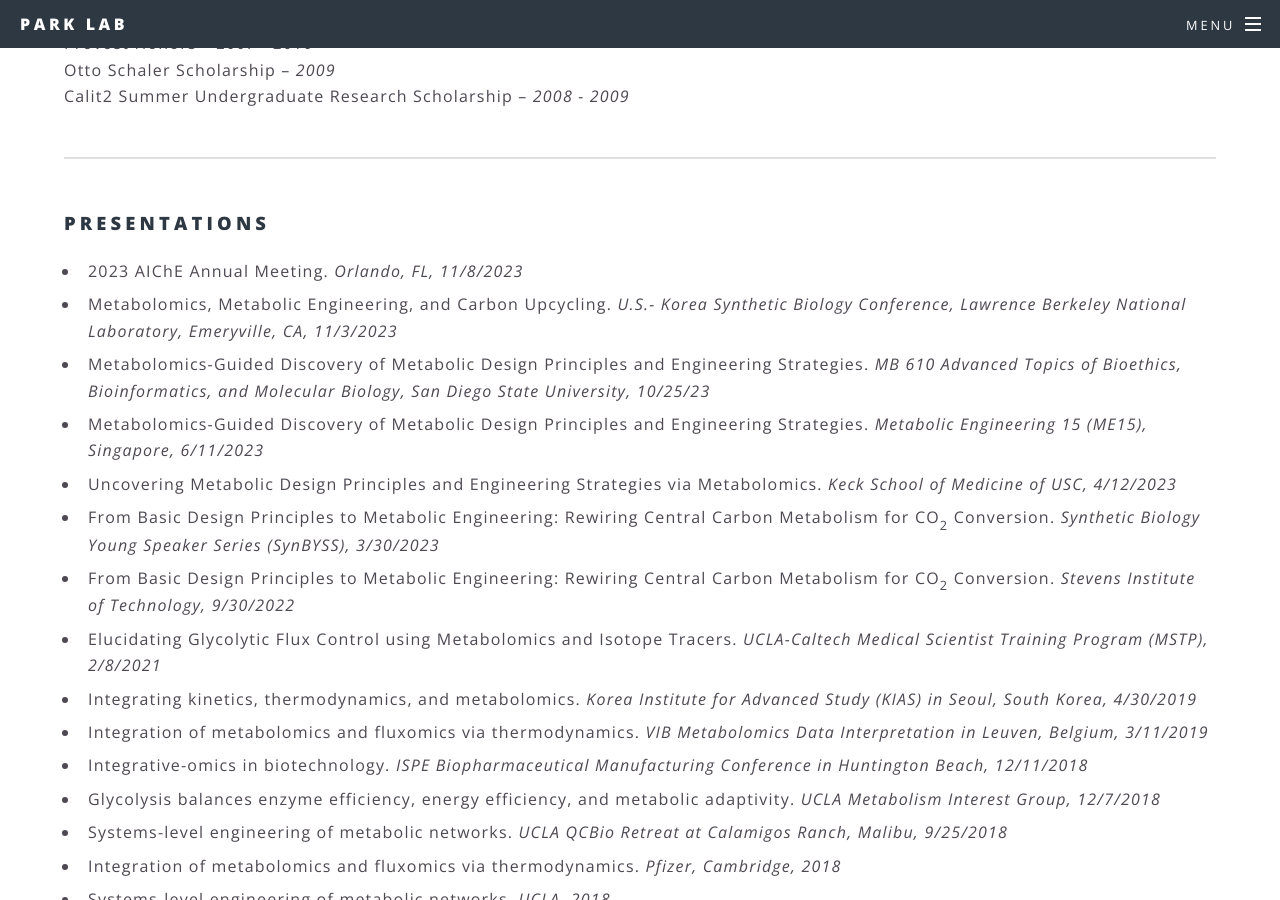
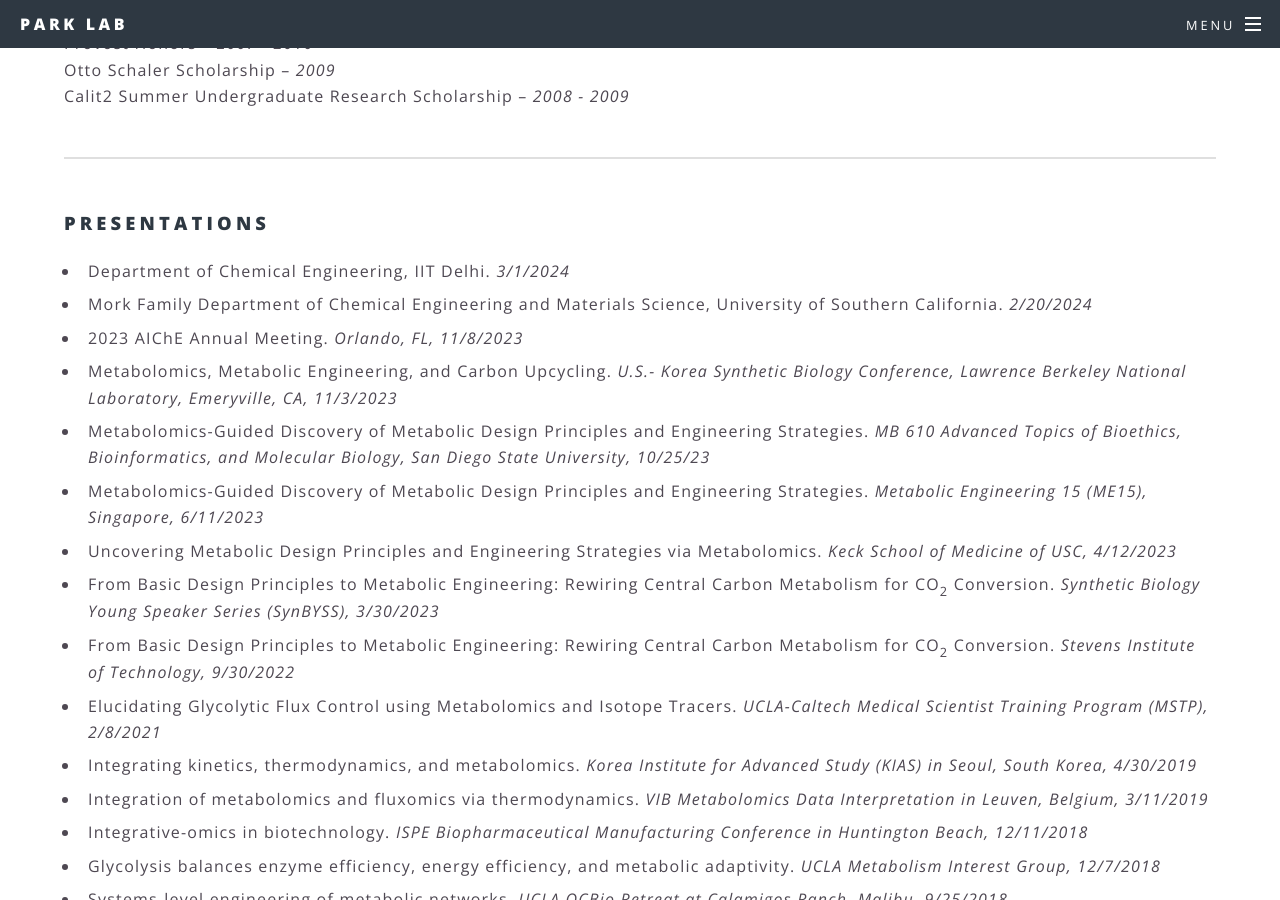
Before and after one commit to jopark/jopark.github.io, a Jekyll site: the page built from biography.html, in a window 1280 px wide and 900 px high, scrolled down 3831 px. Built offline with Jekyll 4.4.1, drawn with Linux system fonts in a browser that asks for light colours.

Commit message:
update bio and pub

```diff
--- a/biography.html
+++ b/biography.html
@@ -129,6 +129,8 @@
 		<p>
 		<h3>Presentations</h3>
 		<ul class="ul1">
+		<li>Department of Chemical Engineering, IIT Delhi. <i>3/1/2024</i></li>
+		<li>Mork Family Department of Chemical Engineering and Materials Science, University of Southern California. <i>2/20/2024</i></li>
 		<li>2023 AIChE Annual Meeting. <i>Orlando, FL, 11/8/2023</i></li>
 		<li>Metabolomics, Metabolic Engineering, and Carbon Upcycling. <i>U.S.- Korea Synthetic Biology Conference, Lawrence Berkeley National Laboratory, Emeryville, CA, 11/3/2023</i></li>
 		<li>Metabolomics-Guided Discovery of Metabolic Design Principles and Engineering Strategies. <i>MB 610 Advanced Topics of Bioethics, Bioinformatics, and Molecular Biology, San Diego State University, 10/25/23</i></li>
--- a/publications.html
+++ b/publications.html
@@ -4,6 +4,7 @@
 ---
 
 <ol reversed class="ul2">
+<li>Law, R. C., Nurwono, G., Park, J. O.  <a href="https://doi.org/10.1038/s41589-023-01395-2">A parallel glycolysis provides a selective advantage through rapid growth acceleration.</a> <i>Nature Chemical Biology</i> 20(3),314-322 (2024) doi: 10.1038/s41589-023-01395-2</li>
 <li>Lee, S. E., Park, S., Yi, S., Choi, N. R., Lim, M. A., Chang, J. W., Won, H.-R., Kim, J. R., Ko, H. M., Chung, E.-J., Park, Y. J., Cho, S. W., Yu, H. W., Choi, J. Y., Yeo, M.-K., Yi, B., Yi, K., Lim, J., Koh, J.-Y., Lee, M. J., Heo, J. Y., Yoon, S. J., Kwon, S. W., Park, J.-L., Chu, I. S., Kim, J. M., Kim, S.-Y., Shan, Y., Liu, L., Hong, S.-A., Choi, D. W., Park, J. O., Ju, Y. S., Shong, M., Kim, S.-K., Koo, B. S., Kang, Y. E.  <a href="https://www.nature.com/articles/s41467-024-45366-0">Unraveling the role of the mitochondrial one-carbon pathway in undifferentiated thyroid cancer by multi-omics analyses.</a> <i>Nature Communications</i> 15:1163 (2024) doi: 10.1038/s41467-024-45366-0</li>
 <li>Perez-Ramirez, C. A., Nakano, H., Law, R. C., Matulionis, N., Thompson, J., Pfeiffer, A., Park, J. O., Nakano, A., Christofk, H. R.  <a href="https://authors.elsevier.com/sd/article/S0092-8674(23)01228-X">Atlas of fetal metabolism during mid-to-late gestation and diabetic pregnancy.</a> <i>Cell</i> 187,204-215 (2024) doi: 10.1016/j.cell.2023.11.011</li>
 <li>Lakhani, A., Kang, D. H., Kang, Y. E., Park, J. O.  <a href="https://doi.org/10.3803/EnM.2023.1814">Toward systems-level metabolic analysis in endocrine disorders and cancer.</a> <i>Endocrinology and Metabolism</i> 38(6),619-630 (2023) doi: 10.3803/EnM.2023.1814</li>
@@ -11,7 +12,7 @@
 <li>Xie, Y., Erşan, S., Guan, X., Wang, J., Sha, J., Xu, S., Wohlschlegel, J. A., Park, J. O., Liu, C.  <a href="https://doi.org/10.1073/pnas.2308373120">Unexpected metabolic rewiring of CO<sub>2</sub> fixation in H<sub>2</sub>-mediated materials–biology hybrids.</a> <i>Proceedings of the National Academy of Sciences</i> 120(42),e2308373120 (2023) doi: 10.1073/pnas.2308373120</li>
 <li>Park, J. O., Nielsen, D. R.  <a href="https://doi.org/10.1016/j.copbio.2023.103006">Editorial overview: Energy biotechnology as an integral solution to global challenges.</a> <i>Current Opinion in Biotechnology</i> 84,103006 (2023) doi: 10.1016/j.copbio.2023.103006</li>
 <li>Nurwono, G., O’Keeffe, S., Liu, N., Park, J. O.  <a href="https://www.sciencedirect.com/science/article/pii/S0958166923000939">Sustainable metabolic engineering requires a perfect trifecta.</a> <i>Current Opinion in Biotechnology</i> 83,102983 (2023) doi: 10.1016/j.copbio.2023.102983</li>
-<li>Law, R. C., Nurwono, G., Park, J. O.  <a href="https://doi.org/10.1038/s41589-023-01395-2">A parallel glycolysis provides a selective advantage through rapid growth acceleration.</a> <i>Nature Chemical Biology</i> (2023) doi: 10.1038/s41589-023-01395-2</li>
+<!-- <li>Law, R. C., Nurwono, G., Park, J. O.  <a href="https://doi.org/10.1038/s41589-023-01395-2">A parallel glycolysis provides a selective advantage through rapid growth acceleration.</a> <i>Nature Chemical Biology</i> (2023) doi: 10.1038/s41589-023-01395-2</li> -->
 <li>Bailleul, J., Ruan, Y., Abdulrahman, L., Scott, A. J., Yazal, T., Sung, D., Park, K., Hoang, H., Nathaniel, J., Chu, F., Palomera, D., Sehgal, A., Tsang, J. E., Nathanson, D. A., Xu, S., Park, J. O., ten Hoeve, J., Bhat, K., Qi, N., Kornblum, H. I., Schaue, D., McBride, W. H., Lyssiotis, C. A., Wahl, D. R., Vlashi, E.  <a href="https://doi.org/10.1093/neuonc/noad103">M2 isoform of pyruvate kinase rewires glucose metabolism during radiation therapy to promote an antioxidant response and glioblastoma radioresistance.</a> <i>Neuro-Oncology</i> 25(11),1989-2000 (2023) doi: 10.1093/neuonc/noad103</li>
 <li>Lakhani, A., Chen, X., Chen, L. C., Khericha, M., Chen, Y. Y., Park, J. O.  <a href="https://doi.org/10.1101/2023.04.03.533021">Extracellular domains of CAR reprogram T-cell metabolism without antigen stimulation.</a> <i>bioRxiv</i> (2023) doi: 10.1101/2023.04.03.533021</li>
 <li>Park, J., Park, J. O., Choi, J., Kwon, T. T.  <a href="https://doi.org/10.1016/j.iot.2022.100646">D-SCAN: Toward collaborative multi-radio coexistence in mobile devices via deep learning.</a> <i>Internet of Things</i> 21,100646 (2023) doi: 10.1016/j.iot.2022.100646</li>
```
